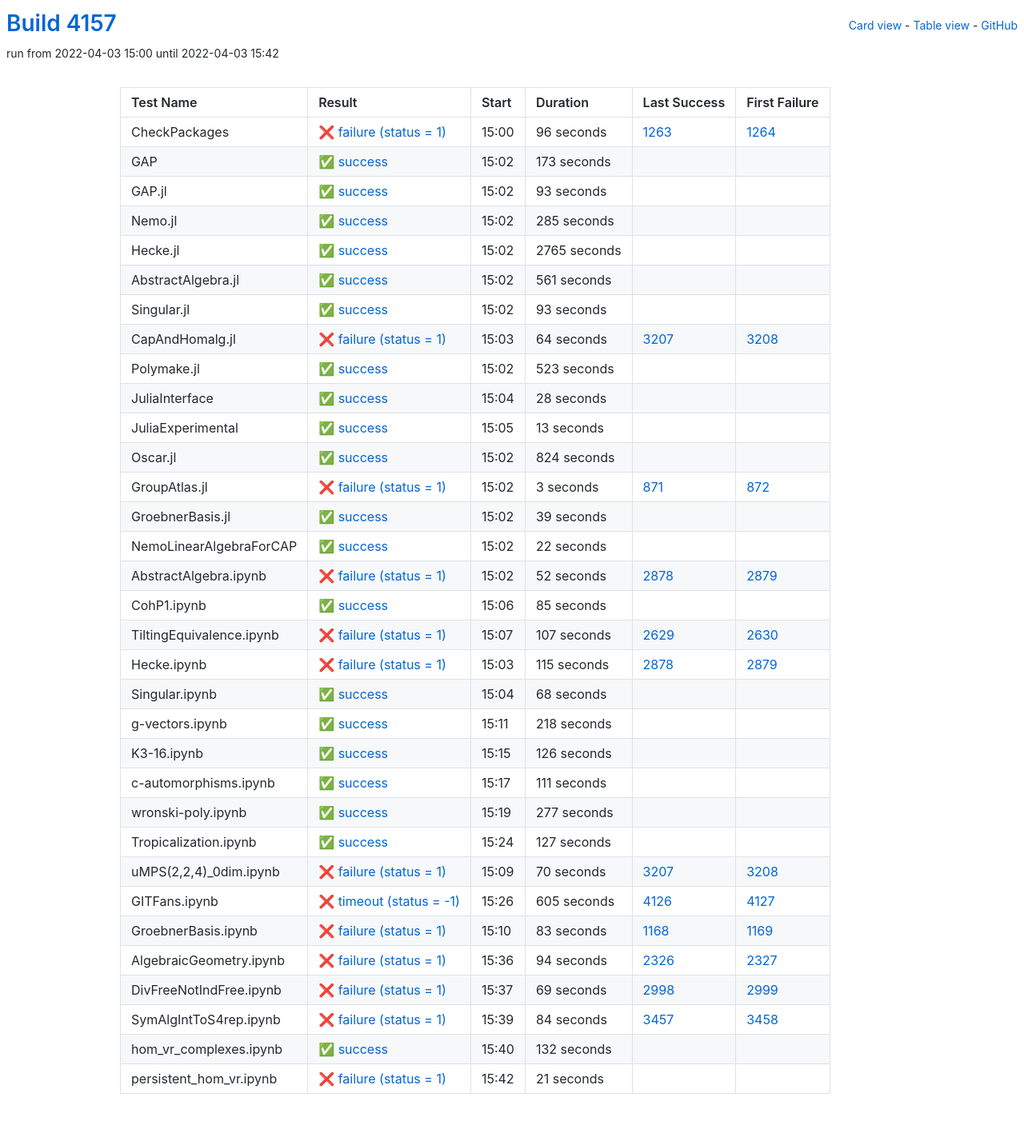
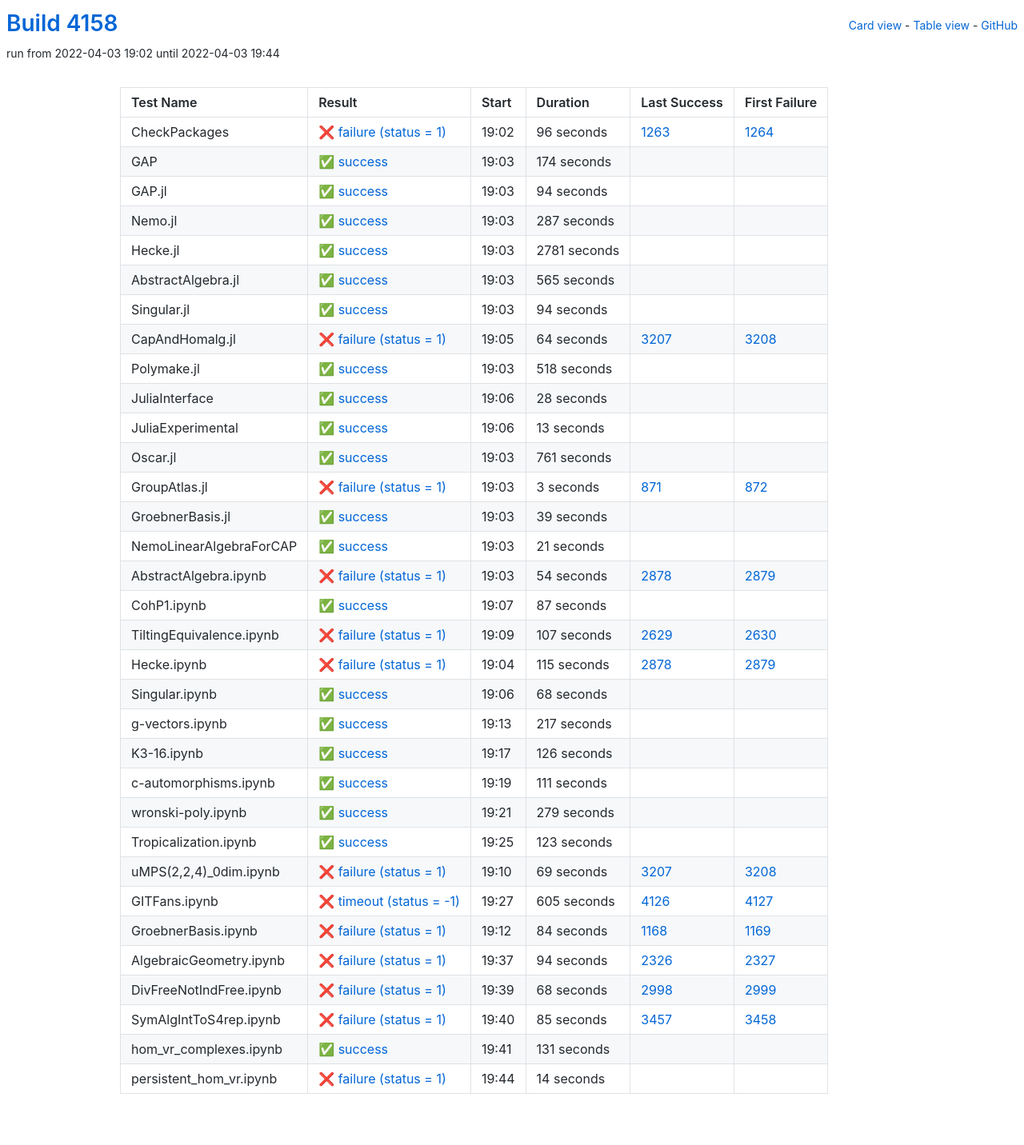
Before and after one commit to oscar-system/oscar-ci-status-stable, a Jekyll site: the page built from table.html, in a window 1280 px wide. Shown: the whole page at 80% size. Built offline with Jekyll 4.4.1, drawn with Linux system fonts in a browser that asks for light colours.

Commit message:
Build #4158

```diff
--- a/_data/ci.yml
+++ b/_data/ci.yml
@@ -1,6 +1,6 @@
 ---
-build: 4157
-build_url: https://oscarci.mathematik.uni-kl.de/job/oscar-stable/4157/
+build: 4158
+build_url: https://oscarci.mathematik.uni-kl.de/job/oscar-stable/4158/
 job: oscar-stable
 organization: oscar-system
 repo: oscar-ci-status-stable
@@ -8,8 +8,8 @@ repourl: https://github.com/oscar-system/oscar-ci-status-stable
 tests:
 - name: CheckPackages
   id: checkpackages
-  log: https://oscarci.mathematik.uni-kl.de/job/oscar-stable/4157/artifact/logs/build-4157/CheckPackages.log
-  start: 2022-04-03 15:00
+  log: https://oscarci.mathematik.uni-kl.de/job/oscar-stable/4158/artifact/logs/build-4158/CheckPackages.log
+  start: 2022-04-03 19:02
   success: false
   exitcode: 1
   status: failure
@@ -20,80 +20,80 @@ tests:
   first_failure_url: https://oscarci.mathematik.uni-kl.de/job/oscar-stable/1264/
 - name: GAP
   id: gap
-  log: https://oscarci.mathematik.uni-kl.de/job/oscar-stable/4157/artifact/logs/build-4157/GAP.log
-  start: 2022-04-03 15:02
+  log: https://oscarci.mathematik.uni-kl.de/job/oscar-stable/4158/artifact/logs/build-4158/GAP.log
+  start: 2022-04-03 19:03
   success: true
   exitcode: 0
   status: success
-  duration: 173
+  duration: 174
   last_success: false
   last_success_url:
   first_failure: false
   first_failure_url:
 - name: GAP.jl
   id: gap-jl
-  log: https://oscarci.mathematik.uni-kl.de/job/oscar-stable/4157/artifact/logs/build-4157/GAP.jl.log
-  start: 2022-04-03 15:02
+  log: https://oscarci.mathematik.uni-kl.de/job/oscar-stable/4158/artifact/logs/build-4158/GAP.jl.log
+  start: 2022-04-03 19:03
   success: true
   exitcode: 0
   status: success
-  duration: 93
+  duration: 94
   last_success: false
   last_success_url:
   first_failure: false
   first_failure_url:
 - name: Nemo.jl
   id: nemo-jl
-  log: https://oscarci.mathematik.uni-kl.de/job/oscar-stable/4157/artifact/logs/build-4157/Nemo.jl.log
-  start: 2022-04-03 15:02
+  log: https://oscarci.mathematik.uni-kl.de/job/oscar-stable/4158/artifact/logs/build-4158/Nemo.jl.log
+  start: 2022-04-03 19:03
   success: true
   exitcode: 0
   status: success
-  duration: 285
+  duration: 287
   last_success: false
   last_success_url:
   first_failure: false
   first_failure_url:
 - name: Hecke.jl
   id: hecke-jl
-  log: https://oscarci.mathematik.uni-kl.de/job/oscar-stable/4157/artifact/logs/build-4157/Hecke.jl.log
-  start: 2022-04-03 15:02
+  log: https://oscarci.mathematik.uni-kl.de/job/oscar-stable/4158/artifact/logs/build-4158/Hecke.jl.log
+  start: 2022-04-03 19:03
   success: true
   exitcode: 0
   status: success
-  duration: 2765
+  duration: 2781
   last_success: false
   last_success_url:
   first_failure: false
   first_failure_url:
 - name: AbstractAlgebra.jl
   id: abstractalgebra-jl
-  log: https://oscarci.mathematik.uni-kl.de/job/oscar-stable/4157/artifact/logs/build-4157/AbstractAlgebra.jl.log
-  start: 2022-04-03 15:02
+  log: https://oscarci.mathematik.uni-kl.de/job/oscar-stable/4158/artifact/logs/build-4158/AbstractAlgebra.jl.log
+  start: 2022-04-03 19:03
   success: true
   exitcode: 0
   status: success
-  duration: 561
+  duration: 565
   last_success: false
   last_success_url:
   first_failure: false
   first_failure_url:
 - name: Singular.jl
   id: singular-jl
-  log: https://oscarci.mathematik.uni-kl.de/job/oscar-stable/4157/artifact/logs/build-4157/Singular.jl.log
-  start: 2022-04-03 15:02
+  log: https://oscarci.mathematik.uni-kl.de/job/oscar-stable/4158/artifact/logs/build-4158/Singular.jl.log
+  start: 2022-04-03 19:03
   success: true
   exitcode: 0
   status: success
-  duration: 93
+  duration: 94
   last_success: false
   last_success_url:
   first_failure: false
   first_failure_url:
 - name: CapAndHomalg.jl
   id: capandhomalg-jl
-  log: https://oscarci.mathematik.uni-kl.de/job/oscar-stable/4157/artifact/logs/build-4157/CapAndHomalg.jl.log
-  start: 2022-04-03 15:03
+  log: https://oscarci.mathematik.uni-kl.de/job/oscar-stable/4158/artifact/logs/build-4158/CapAndHomalg.jl.log
+  start: 2022-04-03 19:05
   success: false
   exitcode: 1
   status: failure
@@ -104,20 +104,20 @@ tests:
   first_failure_url: https://oscarci.mathematik.uni-kl.de/job/oscar-stable/3208/
 - name: Polymake.jl
   id: polymake-jl
-  log: https://oscarci.mathematik.uni-kl.de/job/oscar-stable/4157/artifact/logs/build-4157/Polymake.jl.log
-  start: 2022-04-03 15:02
+  log: https://oscarci.mathematik.uni-kl.de/job/oscar-stable/4158/artifact/logs/build-4158/Polymake.jl.log
+  start: 2022-04-03 19:03
   success: true
   exitcode: 0
   status: success
-  duration: 523
+  duration: 518
   last_success: false
   last_success_url:
   first_failure: false
   first_failure_url:
 - name: JuliaInterface
   id: juliainterface
-  log: https://oscarci.mathematik.uni-kl.de/job/oscar-stable/4157/artifact/logs/build-4157/JuliaInterface.log
-  start: 2022-04-03 15:04
+  log: https://oscarci.mathematik.uni-kl.de/job/oscar-stable/4158/artifact/logs/build-4158/JuliaInterface.log
+  start: 2022-04-03 19:06
   success: true
   exitcode: 0
   status: success
@@ -128,8 +128,8 @@ tests:
   first_failure_url:
 - name: JuliaExperimental
   id: juliaexperimental
-  log: https://oscarci.mathematik.uni-kl.de/job/oscar-stable/4157/artifact/logs/build-4157/JuliaExperimental.log
-  start: 2022-04-03 15:05
+  log: https://oscarci.mathematik.uni-kl.de/job/oscar-stable/4158/artifact/logs/build-4158/JuliaExperimental.log
+  start: 2022-04-03 19:06
   success: true
   exitcode: 0
   status: success
@@ -140,20 +140,20 @@ tests:
   first_failure_url:
 - name: Oscar.jl
   id: oscar-jl
-  log: https://oscarci.mathematik.uni-kl.de/job/oscar-stable/4157/artifact/logs/build-4157/Oscar.jl.log
-  start: 2022-04-03 15:02
+  log: https://oscarci.mathematik.uni-kl.de/job/oscar-stable/4158/artifact/logs/build-4158/Oscar.jl.log
+  start: 2022-04-03 19:03
   success: true
   exitcode: 0
   status: success
-  duration: 824
+  duration: 761
   last_success: false
   last_success_url:
   first_failure: false
   first_failure_url:
 - name: GroupAtlas.jl
   id: groupatlas-jl
-  log: https://oscarci.mathematik.uni-kl.de/job/oscar-stable/4157/artifact/logs/build-4157/GroupAtlas.jl.log
-  start: 2022-04-03 15:02
+  log: https://oscarci.mathematik.uni-kl.de/job/oscar-stable/4158/artifact/logs/build-4158/GroupAtlas.jl.log
+  start: 2022-04-03 19:03
   success: false
   exitcode: 1
   status: failure
@@ -164,8 +164,8 @@ tests:
   first_failure_url: https://oscarci.mathematik.uni-kl.de/job/oscar-stable/872/
 - name: GroebnerBasis.jl
   id: groebnerbasis-jl
-  log: https://oscarci.mathematik.uni-kl.de/job/oscar-stable/4157/artifact/logs/build-4157/GroebnerBasis.jl.log
-  start: 2022-04-03 15:02
+  log: https://oscarci.mathematik.uni-kl.de/job/oscar-stable/4158/artifact/logs/build-4158/GroebnerBasis.jl.log
+  start: 2022-04-03 19:03
   success: true
   exitcode: 0
   status: success
@@ -176,44 +176,44 @@ tests:
   first_failure_url:
 - name: NemoLinearAlgebraForCAP
   id: nemolinearalgebraforcap
-  log: https://oscarci.mathematik.uni-kl.de/job/oscar-stable/4157/artifact/logs/build-4157/NemoLinearAlgebraForCAP.log
-  start: 2022-04-03 15:02
+  log: https://oscarci.mathematik.uni-kl.de/job/oscar-stable/4158/artifact/logs/build-4158/NemoLinearAlgebraForCAP.log
+  start: 2022-04-03 19:03
   success: true
   exitcode: 0
   status: success
-  duration: 22
+  duration: 21
   last_success: false
   last_success_url:
   first_failure: false
   first_failure_url:
 - name: AbstractAlgebra.ipynb
   id: abstractalgebra-ipynb
-  log: https://oscarci.mathematik.uni-kl.de/job/oscar-stable/4157/artifact/logs/build-4157/AbstractAlgebra.ipynb.log
-  start: 2022-04-03 15:02
+  log: https://oscarci.mathematik.uni-kl.de/job/oscar-stable/4158/artifact/logs/build-4158/AbstractAlgebra.ipynb.log
+  start: 2022-04-03 19:03
   success: false
   exitcode: 1
   status: failure
-  duration: 52
+  duration: 54
   last_success: 2878
   last_success_url: https://oscarci.mathematik.uni-kl.de/job/oscar-stable/2878/
   first_failure: 2879
   first_failure_url: https://oscarci.mathematik.uni-kl.de/job/oscar-stable/2879/
 - name: CohP1.ipynb
   id: cohp1-ipynb
-  log: https://oscarci.mathematik.uni-kl.de/job/oscar-stable/4157/artifact/logs/build-4157/CohP1.ipynb.log
-  start: 2022-04-03 15:06
+  log: https://oscarci.mathematik.uni-kl.de/job/oscar-stable/4158/artifact/logs/build-4158/CohP1.ipynb.log
+  start: 2022-04-03 19:07
   success: true
   exitcode: 0
   status: success
-  duration: 85
+  duration: 87
   last_success: false
   last_success_url:
   first_failure: false
   first_failure_url:
 - name: TiltingEquivalence.ipynb
   id: tiltingequivalence-ipynb
-  log: https://oscarci.mathematik.uni-kl.de/job/oscar-stable/4157/artifact/logs/build-4157/TiltingEquivalence.ipynb.log
-  start: 2022-04-03 15:07
+  log: https://oscarci.mathematik.uni-kl.de/job/oscar-stable/4158/artifact/logs/build-4158/TiltingEquivalence.ipynb.log
+  start: 2022-04-03 19:09
   success: false
   exitcode: 1
   status: failure
@@ -224,8 +224,8 @@ tests:
   first_failure_url: https://oscarci.mathematik.uni-kl.de/job/oscar-stable/2630/
 - name: Hecke.ipynb
   id: hecke-ipynb
-  log: https://oscarci.mathematik.uni-kl.de/job/oscar-stable/4157/artifact/logs/build-4157/Hecke.ipynb.log
-  start: 2022-04-03 15:03
+  log: https://oscarci.mathematik.uni-kl.de/job/oscar-stable/4158/artifact/logs/build-4158/Hecke.ipynb.log
+  start: 2022-04-03 19:04
   success: false
   exitcode: 1
   status: failure
@@ -236,8 +236,8 @@ tests:
   first_failure_url: https://oscarci.mathematik.uni-kl.de/job/oscar-stable/2879/
 - name: Singular.ipynb
   id: singular-ipynb
-  log: https://oscarci.mathematik.uni-kl.de/job/oscar-stable/4157/artifact/logs/build-4157/Singular.ipynb.log
-  start: 2022-04-03 15:04
+  log: https://oscarci.mathematik.uni-kl.de/job/oscar-stable/4158/artifact/logs/build-4158/Singular.ipynb.log
+  start: 2022-04-03 19:06
   success: true
   exitcode: 0
   status: success
@@ -248,20 +248,20 @@ tests:
   first_failure_url:
 - name: g-vectors.ipynb
   id: g-vectors-ipynb
-  log: https://oscarci.mathematik.uni-kl.de/job/oscar-stable/4157/artifact/logs/build-4157/g-vectors.ipynb.log
-  start: 2022-04-03 15:11
+  log: https://oscarci.mathematik.uni-kl.de/job/oscar-stable/4158/artifact/logs/build-4158/g-vectors.ipynb.log
+  start: 2022-04-03 19:13
   success: true
   exitcode: 0
   status: success
-  duration: 218
+  duration: 217
   last_success: false
   last_success_url:
   first_failure: false
   first_failure_url:
 - name: K3-16.ipynb
   id: k3-16-ipynb
-  log: https://oscarci.mathematik.uni-kl.de/job/oscar-stable/4157/artifact/logs/build-4157/K3-16.ipynb.log
-  start: 2022-04-03 15:15
+  log: https://oscarci.mathematik.uni-kl.de/job/oscar-stable/4158/artifact/logs/build-4158/K3-16.ipynb.log
+  start: 2022-04-03 19:17
   success: true
   exitcode: 0
   status: success
@@ -272,8 +272,8 @@ tests:
   first_failure_url:
 - name: c-automorphisms.ipynb
   id: c-automorphisms-ipynb
-  log: https://oscarci.mathematik.uni-kl.de/job/oscar-stable/4157/artifact/logs/build-4157/c-automorphisms.ipynb.log
-  start: 2022-04-03 15:17
+  log: https://oscarci.mathematik.uni-kl.de/job/oscar-stable/4158/artifact/logs/build-4158/c-automorphisms.ipynb.log
+  start: 2022-04-03 19:19
   success: true
   exitcode: 0
   status: success
@@ -284,44 +284,44 @@ tests:
   first_failure_url:
 - name: wronski-poly.ipynb
   id: wronski-poly-ipynb
-  log: https://oscarci.mathematik.uni-kl.de/job/oscar-stable/4157/artifact/logs/build-4157/wronski-poly.ipynb.log
-  start: 2022-04-03 15:19
+  log: https://oscarci.mathematik.uni-kl.de/job/oscar-stable/4158/artifact/logs/build-4158/wronski-poly.ipynb.log
+  start: 2022-04-03 19:21
   success: true
   exitcode: 0
   status: success
-  duration: 277
+  duration: 279
   last_success: false
   last_success_url:
   first_failure: false
   first_failure_url:
 - name: Tropicalization.ipynb
   id: tropicalization-ipynb
-  log: https://oscarci.mathematik.uni-kl.de/job/oscar-stable/4157/artifact/logs/build-4157/Tropicalization.ipynb.log
-  start: 2022-04-03 15:24
+  log: https://oscarci.mathematik.uni-kl.de/job/oscar-stable/4158/artifact/logs/build-4158/Tropicalization.ipynb.log
+  start: 2022-04-03 19:25
   success: true
   exitcode: 0
   status: success
-  duration: 127
+  duration: 123
   last_success: false
   last_success_url:
   first_failure: false
   first_failure_url:
 - name: uMPS(2,2,4)_0dim.ipynb
   id: umps-2-2-4-0dim-ipynb
-  log: https://oscarci.mathematik.uni-kl.de/job/oscar-stable/4157/artifact/logs/build-4157/uMPS-2-2-4-_0dim.ipynb.log
-  start: 2022-04-03 15:09
+  log: https://oscarci.mathematik.uni-kl.de/job/oscar-stable/4158/artifact/logs/build-4158/uMPS-2-2-4-_0dim.ipynb.log
+  start: 2022-04-03 19:10
   success: false
   exitcode: 1
   status: failure
-  duration: 70
+  duration: 69
   last_success: 3207
   last_success_url: https://oscarci.mathematik.uni-kl.de/job/oscar-stable/3207/
   first_failure: 3208
   first_failure_url: https://oscarci.mathematik.uni-kl.de/job/oscar-stable/3208/
 - name: GITFans.ipynb
   id: gitfans-ipynb
-  log: https://oscarci.mathematik.uni-kl.de/job/oscar-stable/4157/artifact/logs/build-4157/GITFans.ipynb.log
-  start: 2022-04-03 15:26
+  log: https://oscarci.mathematik.uni-kl.de/job/oscar-stable/4158/artifact/logs/build-4158/GITFans.ipynb.log
+  start: 2022-04-03 19:27
   success: false
   exitcode: -1
   status: timeout
@@ -332,20 +332,20 @@ tests:
   first_failure_url: https://oscarci.mathematik.uni-kl.de/job/oscar-stable/4127/
 - name: GroebnerBasis.ipynb
   id: groebnerbasis-ipynb
-  log: https://oscarci.mathematik.uni-kl.de/job/oscar-stable/4157/artifact/logs/build-4157/GroebnerBasis.ipynb.log
-  start: 2022-04-03 15:10
+  log: https://oscarci.mathematik.uni-kl.de/job/oscar-stable/4158/artifact/logs/build-4158/GroebnerBasis.ipynb.log
+  start: 2022-04-03 19:12
   success: false
   exitcode: 1
   status: failure
-  duration: 83
+  duration: 84
   last_success: 1168
   last_success_url: https://oscarci.mathematik.uni-kl.de/job/oscar-stable/1168/
   first_failure: 1169
   first_failure_url: https://oscarci.mathematik.uni-kl.de/job/oscar-stable/1169/
 - name: AlgebraicGeometry.ipynb
   id: algebraicgeometry-ipynb
-  log: https://oscarci.mathematik.uni-kl.de/job/oscar-stable/4157/artifact/logs/build-4157/AlgebraicGeometry.ipynb.log
-  start: 2022-04-03 15:36
+  log: https://oscarci.mathematik.uni-kl.de/job/oscar-stable/4158/artifact/logs/build-4158/AlgebraicGeometry.ipynb.log
+  start: 2022-04-03 19:37
   success: false
   exitcode: 1
   status: failure
@@ -356,48 +356,48 @@ tests:
   first_failure_url: https://oscarci.mathematik.uni-kl.de/job/oscar-stable/2327/
 - name: DivFreeNotIndFree.ipynb
   id: divfreenotindfree-ipynb
-  log: https://oscarci.mathematik.uni-kl.de/job/oscar-stable/4157/artifact/logs/build-4157/DivFreeNotIndFree.ipynb.log
-  start: 2022-04-03 15:37
+  log: https://oscarci.mathematik.uni-kl.de/job/oscar-stable/4158/artifact/logs/build-4158/DivFreeNotIndFree.ipynb.log
+  start: 2022-04-03 19:39
   success: false
   exitcode: 1
   status: failure
-  duration: 69
+  duration: 68
   last_success: 2998
   last_success_url: https://oscarci.mathematik.uni-kl.de/job/oscar-stable/2998/
   first_failure: 2999
   first_failure_url: https://oscarci.mathematik.uni-kl.de/job/oscar-stable/2999/
 - name: SymAlgIntToS4rep.ipynb
   id: symalginttos4rep-ipynb
-  log: https://oscarci.mathematik.uni-kl.de/job/oscar-stable/4157/artifact/logs/build-4157/SymAlgIntToS4rep.ipynb.log
-  start: 2022-04-03 15:39
+  log: https://oscarci.mathematik.uni-kl.de/job/oscar-stable/4158/artifact/logs/build-4158/SymAlgIntToS4rep.ipynb.log
+  start: 2022-04-03 19:40
   success: false
   exitcode: 1
   status: failure
-  duration: 84
+  duration: 85
   last_success: 3457
   last_success_url: https://oscarci.mathematik.uni-kl.de/job/oscar-stable/3457/
   first_failure: 3458
   first_failure_url: https://oscarci.mathematik.uni-kl.de/job/oscar-stable/3458/
 - name: hom_vr_complexes.ipynb
   id: hom-vr-complexes-ipynb
-  log: https://oscarci.mathematik.uni-kl.de/job/oscar-stable/4157/artifact/logs/build-4157/hom_vr_complexes.ipynb.log
-  start: 2022-04-03 15:40
+  log: https://oscarci.mathematik.uni-kl.de/job/oscar-stable/4158/artifact/logs/build-4158/hom_vr_complexes.ipynb.log
+  start: 2022-04-03 19:41
   success: true
   exitcode: 0
   status: success
-  duration: 132
+  duration: 131
   last_success: false
   last_success_url:
   first_failure: false
   first_failure_url:
 - name: persistent_hom_vr.ipynb
   id: persistent-hom-vr-ipynb
-  log: https://oscarci.mathematik.uni-kl.de/job/oscar-stable/4157/artifact/logs/build-4157/persistent_hom_vr.ipynb.log
-  start: 2022-04-03 15:42
+  log: https://oscarci.mathematik.uni-kl.de/job/oscar-stable/4158/artifact/logs/build-4158/persistent_hom_vr.ipynb.log
+  start: 2022-04-03 19:44
   success: false
   exitcode: 1
   status: failure
-  duration: 21
+  duration: 14
   last_success: false
   last_success_url:
   first_failure: false
```
Also changed, not shown: README.md.
